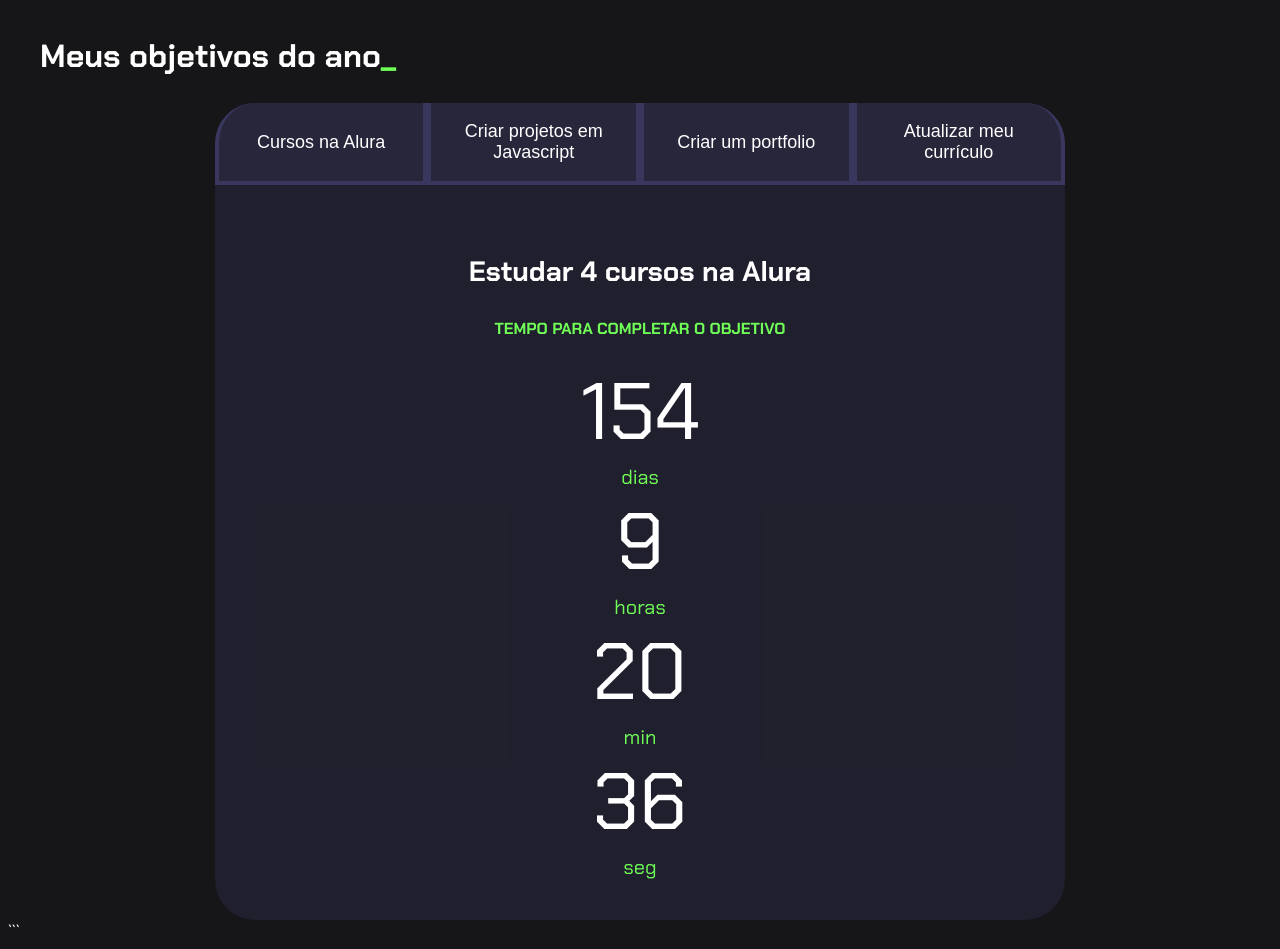
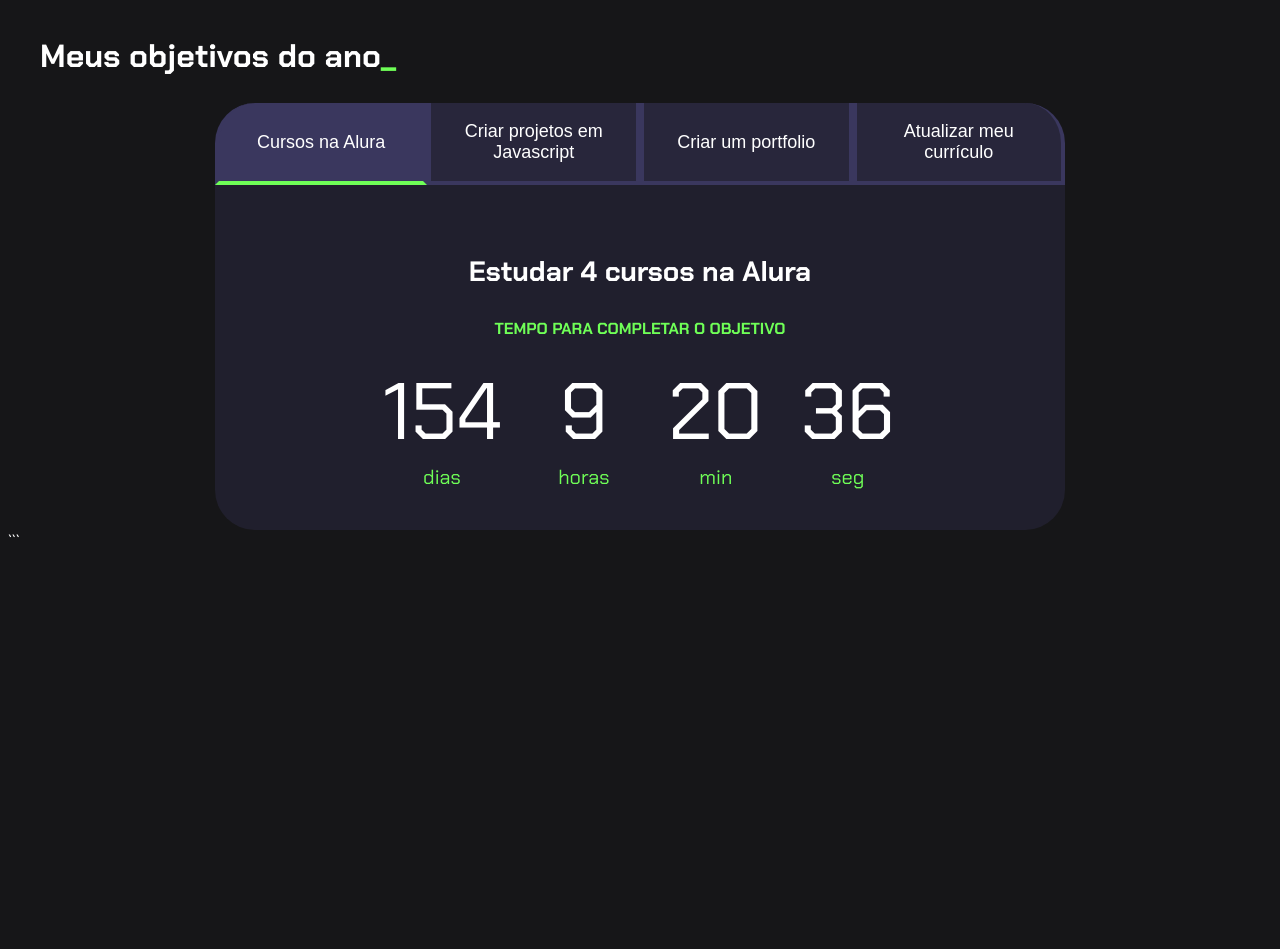
Before and after one commit to Marcos2006x/Projeto-Programa-o-, a plain HTML site: page index.html in a window 1280 px wide. After the commit the page ends 800 px from the top, so only its background shows below. Drawn offline with Linux system fonts and the light colour scheme.

Commit message:
Update index.html

```diff
--- a/index.html
+++ b/index.html
@@ -14,7 +14,7 @@
         <h2 class="titulo-principal">Meus objetivos do ano<span>_</span></h2>
         <div class="conteudo">
             <div class="botoes">
-                <button class="botao">Cursos na Alura</button>
+                <button class="botao ativo">Cursos na Alura</button>
                 <button class="botao">Criar projetos em Javascript</button>
                 <button class="botao">Criar um portfolio</button>
                 <button class="botao">Atualizar meu currículo</button>
@@ -23,9 +23,10 @@
                 <div class="aba-conteudo ativo">
                     <h3 class="aba-conteudo-titulo-principal">Estudar 4 cursos na Alura</h3>
                     <h4 class="aba-conteudo-titulo-secundario">Tempo para completar o objetivo</h4>
-                    <div class="contador-digito">
-                        <p class="contador-digito-numero" id="dias0"></p>
-                        <p class="contador-digito-texto">dias</p>
+                    <div class="contador">
+                        <div class="contador-digito">
+                            <p class="contador-digito-numero" id="dias0"></p>
+                            <p class="contador-digito-texto">dias</p>
                     </div>
                     <div class="contador-digito">
                         <p class="contador-digito-numero" id="horas0"></p>
```
